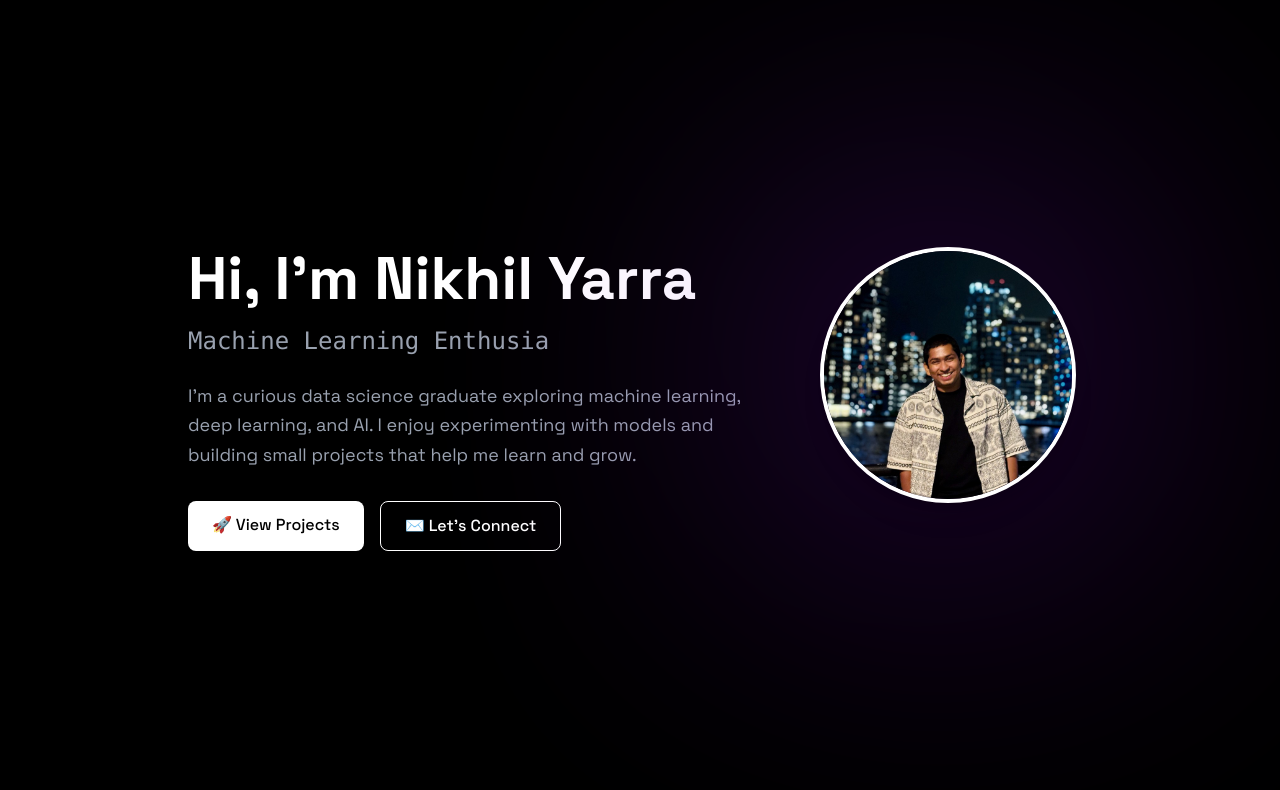
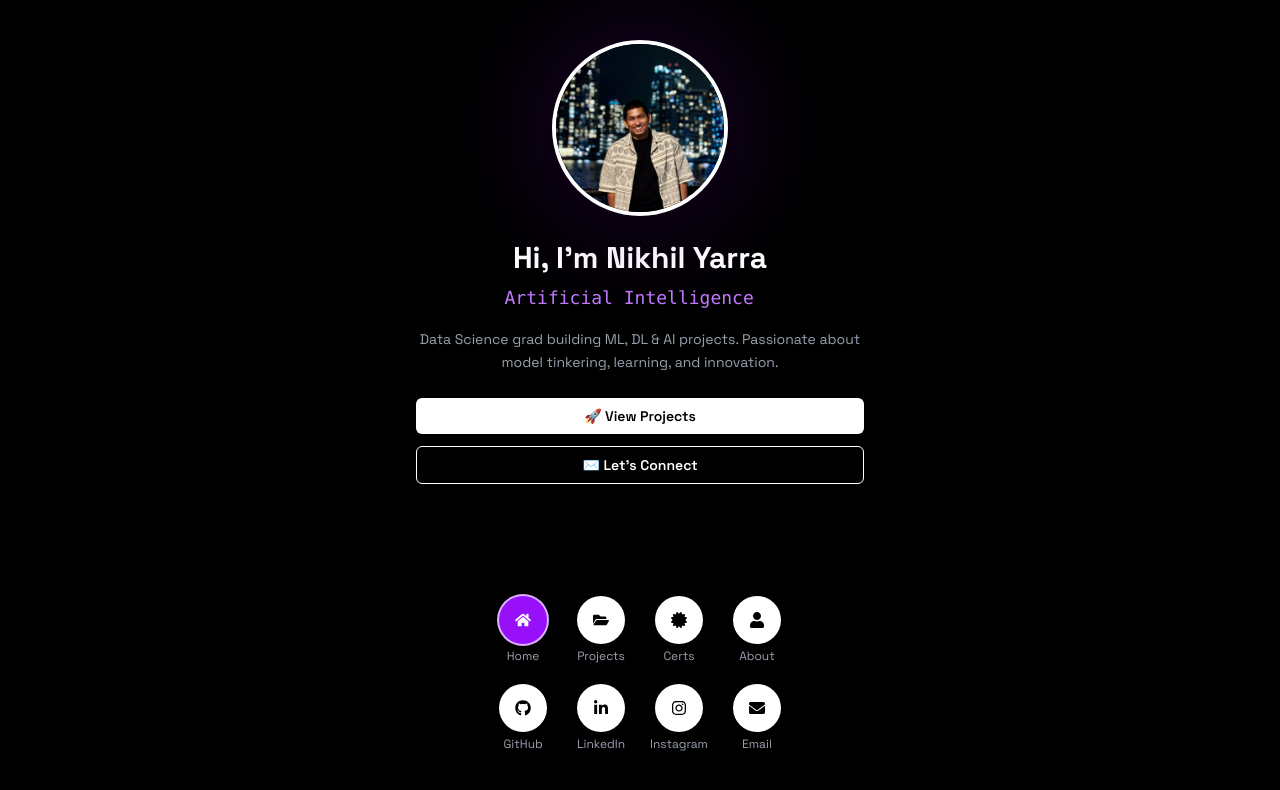
Before and after one commit to nymav/ny-portfolio, a React (Vite) app: page / in a window 1280 px wide. Shown: the top 790 px of the page. Built offline with nearby package versions, Linux system fonts and the light colour scheme.

Commit message:
Refactor Home component with collapsible sidebar and navigation tracking

```diff
--- a/src/components/sections/Home.jsx
+++ b/src/components/sections/Home.jsx
@@ -1,42 +1,83 @@
-import { motion, useScroll, useTransform } from "framer-motion";
+import { useEffect, useState } from "react";
+import { motion } from "framer-motion";
 import { Typewriter } from "react-simple-typewriter";
-import { useRef } from "react";
+import {
+  FaGithub,
+  FaLinkedinIn,
+  FaInstagram,
+  FaEnvelope,
+  FaHome,
+  FaUser,
+  FaFolderOpen,
+  FaCertificate,
+} from "react-icons/fa";
 
-export const Home = () => {
-  const ref = useRef(null);
-  const { scrollYProgress } = useScroll({ target: ref });
-  const y = useTransform(scrollYProgress, [0, 1], [0, -50]);
+export const Home = ({ handleNavClick, isCollapsed, collapseIntro }) => {
+  const navLinks = [
+    { id: "home", icon: <FaHome />, label: "Home" },
+    { id: "projects", icon: <FaFolderOpen />, label: "Projects" },
+    { id: "certifications", icon: <FaCertificate />, label: "Certs" },
+    { id: "about", icon: <FaUser />, label: "About" },
+  ];
+
+  const socialLinks = [
+    { href: "https://github.com/nymav", icon: <FaGithub />, label: "GitHub" },
+    { href: "https://linkedin.com/in/nikhil-yarra", icon: <FaLinkedinIn />, label: "LinkedIn" },
+    { href: "https://instagram.com/ny.mav", icon: <FaInstagram />, label: "Instagram" },
+    { href: "mailto:nikhilyarra@gmail.com", icon: <FaEnvelope />, label: "Email" },
+  ];
+
+  const [activeSection, setActiveSection] = useState("home");
+
+  useEffect(() => {
+    const observer = new IntersectionObserver(
+      (entries) => {
+        entries.forEach((entry) => {
+          if (entry.isIntersecting) {
+            setActiveSection(entry.target.id);
+          }
+        });
+      },
+      { threshold: 0.5 }
+    );
+
+    navLinks.forEach(({ id }) => {
+      const el = document.getElementById(id);
+      if (el) observer.observe(el);
+    });
+
+    return () => observer.disconnect();
+  }, []);
 
   return (
-    <section
+    <div
       id="home"
-      className="min-h-[90vh] flex items-center justify-center bg-black text-white px-6"
+      className="flex flex-col justify-between items-center min-h-screen w-full px-4 py-10 text-white"
       style={{ fontFamily: "'Space Grotesk', sans-serif" }}
     >
-      <div
-        ref={ref}
-        className="flex flex-col-reverse md:flex-row items-center justify-center max-w-6xl w-full gap-10"
+      {/* Intro */}
+      <div className="w-full max-w-md text-center">
+        <motion.div
+          className="relative mx-auto w-44 h-44 mb-6"
+          whileHover={{ scale: 1.05 }}
+          transition={{ duration: 0.4 }}
         >
-        {/* Text Section */}
-        <motion.div
-          className="text-center md:text-left max-w-xl"
-          initial={{ opacity: 0, x: -40 }}
-          animate={{ opacity: 1, x: 0 }}
-          transition={{ duration: 0.5 }}
-        >
-          <h1 className="text-4xl sm:text-5xl md:text-6xl font-bold mb-4">
-            Hi, I'm Nikhil Yarra
-          </h1>
+          <div className="absolute inset-0 rounded-full bg-purple-800 blur-2xl opacity-20 scale-125" />
+          <img
+            src={`${import.meta.env.BASE_URL}pfp1.jpg`}
+            alt="Nikhil Yarra"
+            className="relative z-10 w-44 h-44 object-cover rounded-full border-4 border-white shadow-lg"
+          />
+        </motion.div>
 
-          <h2 className="text-xl sm:text-2xl font-mono text-gray-400 mb-6">
+        <h1 className="text-3xl font-bold mb-2">Hi, I'm Nikhil Yarra</h1>
+        <h2 className="text-lg font-mono text-purple-400 mb-4">
           <Typewriter
             words={[
+              "LLM & NLP Practitioner",
+              "Artificial Intelligence Explorer",
               "Data Science Maverick",
               "Machine Learning Enthusiast",
-                "Artificial Intelligence Explorer",
-                "LLM & NLP Practitioner",
-                "Deep Learning Tinkerer",
-                "Pythonic Problem Solver",
             ]}
             loop={0}
             cursor
@@ -47,42 +88,63 @@ export const Home = () => {
           />
         </h2>
 
-          <p className="text-gray-400 text-base sm:text-lg mb-8 leading-relaxed">
-            I’m a curious data science graduate exploring machine learning, deep learning, and AI. I enjoy experimenting with models and building small projects that help me learn and grow.
+        <p className="text-gray-400 text-sm leading-relaxed mb-6">
+          Data Science grad building ML, DL & AI projects. Passionate about model tinkering, learning, and innovation.
         </p>
 
-          <div className="flex flex-col sm:flex-row justify-center md:justify-start gap-4">
-            <a
-              href="#projects"
-              className="bg-white text-black py-3 px-6 rounded-lg font-medium transition hover:scale-105 hover:bg-gray-200"
+        <div className="flex flex-col gap-3 mb-8">
+          <button
+            onClick={() => handleNavClick("projects")}
+            className="bg-white text-black py-2 px-4 rounded-md font-semibold transition hover:scale-105 hover:bg-gray-200 text-sm"
           >
             🚀 View Projects
-            </a>
+          </button>
           <a
             href="mailto:nikhilyarra@gmail.com?subject=Portfolio Inquiry&body=Hi Nikhil,"
-              className="border border-white text-white py-3 px-6 rounded-lg font-medium transition hover:scale-105 hover:bg-white hover:text-black"
+            className="border border-white text-white py-2 px-4 rounded-md font-semibold transition hover:scale-105 hover:bg-white hover:text-black text-sm"
           >
             ✉️ Let’s Connect
           </a>
         </div>
-        </motion.div>
+      </div>
 
-        {/* Circular Profile Image */}
-        <motion.div
-          style={{ y }}
-          className="relative w-64 h-64 md:w-72 md:h-72 flex items-center justify-center"
-          whileHover={{ scale: 1.05 }}
-          transition={{ duration: 0.4 }}
+      {/* Navigation Icons */}
+      <div className={`grid ${isCollapsed ? 'grid-cols-2' : 'grid-cols-4'} gap-5 mt-6 mb-2`}>
+        {navLinks.map((link) => (
+          <div key={link.id} className="flex flex-col items-center group">
+            <button
+              onClick={() => handleNavClick(link.id)}
+              className={`w-12 h-12 flex items-center justify-center rounded-full shadow transition hover:scale-110 ${
+                activeSection === link.id
+                  ? "bg-purple-600 text-white ring-2 ring-purple-300"
+                  : "bg-white text-black"
+              }`}
+              aria-label={link.label}
             >
-          {/* Gradient Glow Behind */}
-          <div className="absolute inset-0 rounded-full bg-gradient-to-br from-purple-500 via-purple-700 to-purple-900 opacity-40 blur-[120px] z-0 scale-125"></div>          {/* Profile Image */}
-          <img
-            src={`${import.meta.env.BASE_URL}pfp1.jpg`}
-            alt="Profile of Nikhil Yarra"
-            className="relative z-10 w-60 h-60 md:w-64 md:h-64 object-cover rounded-full border-4 border-white shadow-xl"
-          />
-        </motion.div>
+              {link.icon}
+            </button>
+            {!isCollapsed && (
+              <span className="text-xs text-gray-400 mt-1">{link.label}</span>
+            )}
           </div>
-    </section>
+        ))}
+
+        {!isCollapsed &&
+          socialLinks.map((social) => (
+            <div key={social.href} className="flex flex-col items-center group">
+              <a
+                href={social.href}
+                target="_blank"
+                rel="noopener noreferrer"
+                className="w-12 h-12 bg-white text-black flex items-center justify-center rounded-full shadow hover:scale-110 transition"
+                aria-label={social.label}
+              >
+                {social.icon}
+              </a>
+              <span className="text-xs text-gray-400 mt-1">{social.label}</span>
+            </div>
+          ))}
+      </div>
+    </div>
   );
 };
```
Lines whose indentation alone changed are shown as unchanged.
